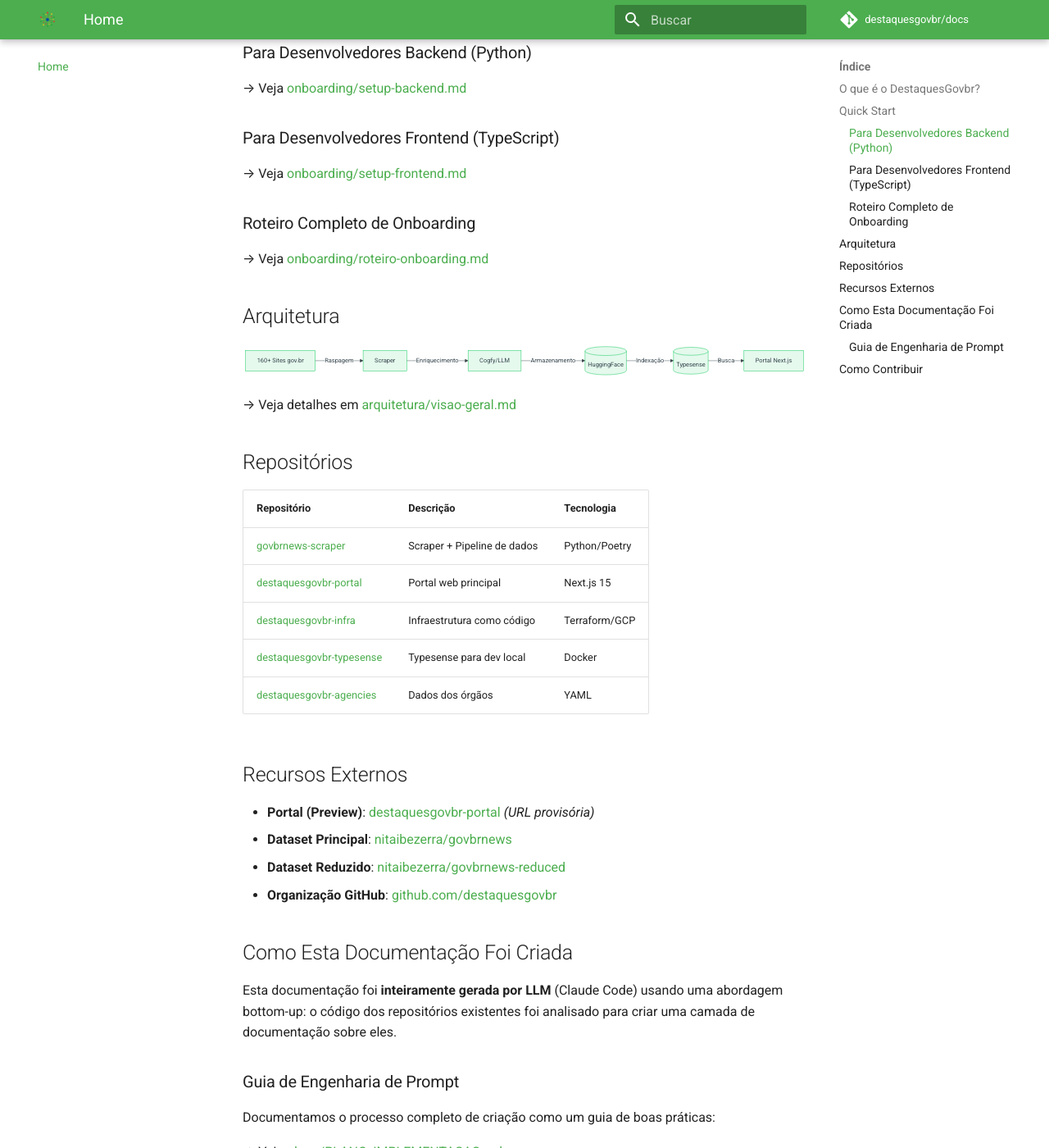
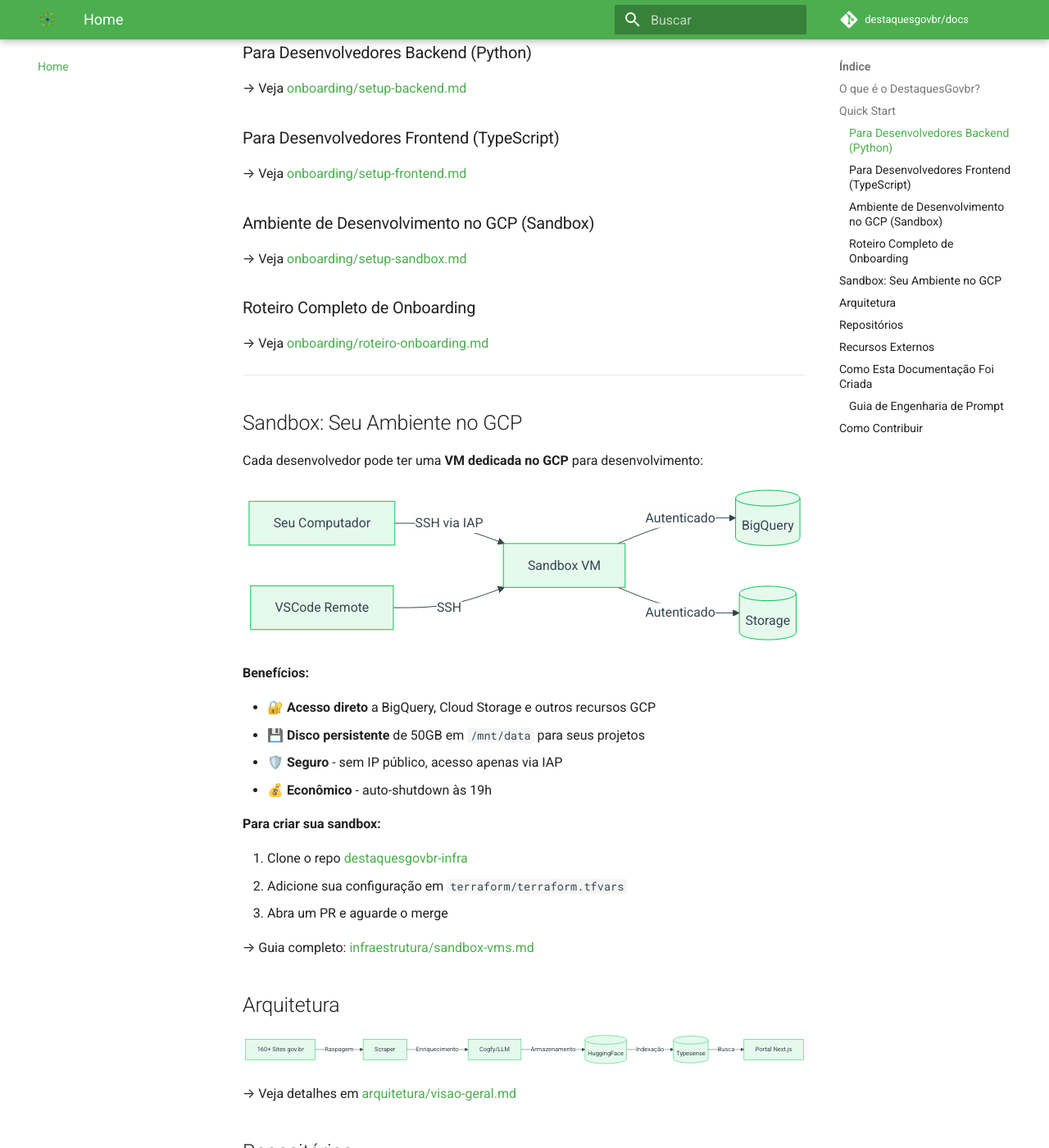
Before and after one commit to destaquesgovbr/docs, an MkDocs documentation site: the page built from docs/index.md, in a window 1280 px wide and 1400 px high, scrolled down 605 px. Shown: the whole window at 82% size. Built offline with MkDocs 1.6.1 and Material for MkDocs 9.7.7, drawn with Linux system fonts in a browser that asks for light colours; comment, search, counter and statistics services are not loaded.

Commit message:
docs: add sandbox section to home page
Add prominent sandbox section with:
- Quick link in Quick Start section
- Dedicated section with Mermaid diagram
- Benefits list with emojis
- Quick steps to create sandbox

🤖 Generated with [Claude Code](https://claude.com/claude-code)

Co-Authored-By: Claude <noreply@anthropic.com>

````diff
--- a/docs/index.md
+++ b/docs/index.md
@@ -19,8 +19,40 @@ O **DestaquesGovbr** é uma plataforma integrada de notícias e informações do
 ### Para Desenvolvedores Frontend (TypeScript)
 → Veja [onboarding/setup-frontend.md](onboarding/setup-frontend.md)
 
+### Ambiente de Desenvolvimento no GCP (Sandbox)
+→ Veja [onboarding/setup-sandbox.md](onboarding/setup-sandbox.md)
+
 ### Roteiro Completo de Onboarding
 → Veja [onboarding/roteiro-onboarding.md](onboarding/roteiro-onboarding.md)
+
+---
+
+## Sandbox: Seu Ambiente no GCP
+
+Cada desenvolvedor pode ter uma **VM dedicada no GCP** para desenvolvimento:
+
+```mermaid
+flowchart LR
+    Dev[Seu Computador] -->|SSH via IAP| VM[Sandbox VM]
+    VM -->|Autenticado| BQ[(BigQuery)]
+    VM -->|Autenticado| GCS[(Storage)]
+    VSCode[VSCode Remote] -->|SSH| VM
+```
+
+**Benefícios:**
+
+- 🔐 **Acesso direto** a BigQuery, Cloud Storage e outros recursos GCP
+- 💾 **Disco persistente** de 50GB em `/mnt/data` para seus projetos
+- 🛡️ **Seguro** - sem IP público, acesso apenas via IAP
+- 💰 **Econômico** - auto-shutdown às 19h
+
+**Para criar sua sandbox:**
+
+1. Clone o repo [destaquesgovbr-infra](https://github.com/destaquesgovbr/destaquesgovbr-infra)
+2. Adicione sua configuração em `terraform/terraform.tfvars`
+3. Abra um PR e aguarde o merge
+
+→ Guia completo: [infraestrutura/sandbox-vms.md](infraestrutura/sandbox-vms.md)
 
 ## Arquitetura
 
````
